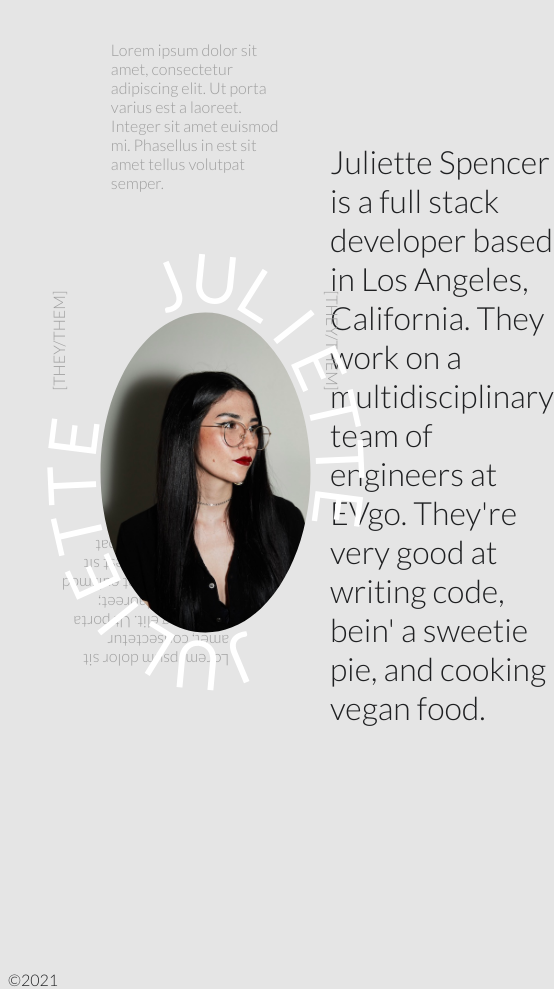
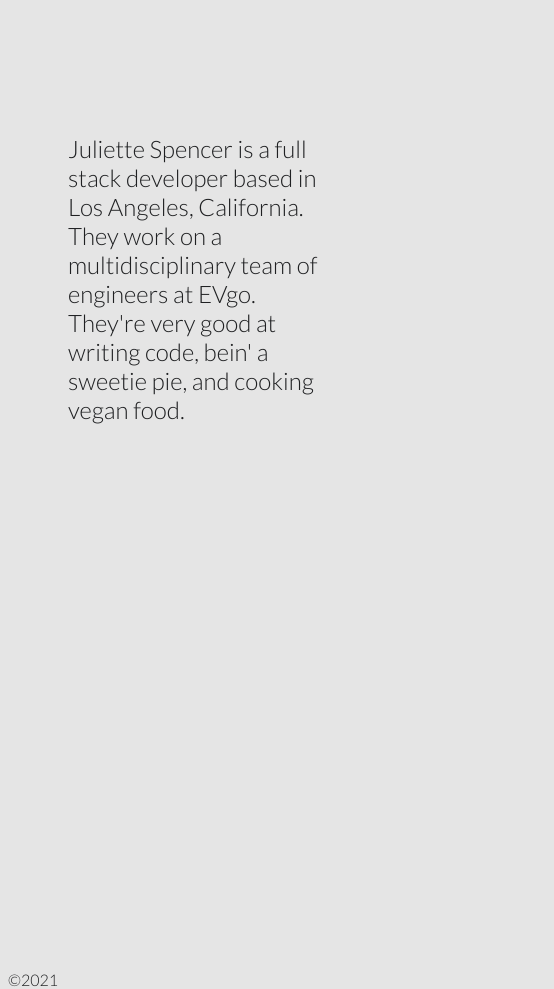
Before and after one commit to julietteabeyta/portfolio-2021, a Next.js app: page / in a window 390 px wide. Shown: the whole page, 554 px wide, since content can reach past the window. Built offline with nearby package versions, Linux system fonts and the light colour scheme; a web font is replaced by a local one.

Commit message:
Break out intro to its own component, responsively style header

```diff
--- /dev/null
+++ b/components/Introduction.js
@@ -0,0 +1,40 @@
+import { Fragment, useEffect, useRef } from 'react';
+
+export default function Introduction() {
+  const text1 = useRef(null);
+  const text2 = useRef(null);
+  useEffect(() => {
+    text1.current.innerHTML = text1.current.textContent.replace(/\S/g, "<span class='char'>$&</span>");
+    text2.current.innerHTML = text1.current.textContent.replace(/\S/g, "<span class='char'>$&</span>");
+  });
+  return (
+    <Fragment>
+      <div className='subtext'>
+        <div>
+        You're an artist and your canvas is the lives of those you love.
+        </div>
+      </div>
+      <div className='sidetext'>
+        <div>
+          <p>
+            [they/them]
+          </p>
+        </div>
+      </div>
+      <div className="header">
+        <div>
+          <h2 className="header-img-text" ref={ text1 }>Juliette</h2>
+          <h2 className="header-img-text" ref={ text2 }>Juliette</h2>
+          <img className="header-img" src="juliette.jpeg" alt="Juliette headshot"/>
+        </div>
+        <div>
+          <p>
+            Juliette Spencer is a full stack developer based in Los Angeles, California.
+            They work on a multidisciplinary team of engineers at EVgo. They're very good
+            at writing code, bein' a sweetie pie, and cooking vegan food.
+          </p>
+        </div>
+      </div>
+    </Fragment>
+  );
+}
--- a/pages/index.js
+++ b/pages/index.js
@@ -1,44 +1,12 @@
 import { useEffect, useRef } from 'react';
 
 import Layout from 'layouts/layout';
+import Introduction from 'components/Introduction';
 
 export default function Home() {
-  const text1 = useRef(null);
-  const text2 = useRef(null);
-  useEffect(() => {
-    text1.current.innerHTML = text1.current.textContent.replace(/\S/g, "<span class='char'>$&</span>");
-    text2.current.innerHTML = text1.current.textContent.replace(/\S/g, "<span class='char'>$&</span>");
-  });
   return (
     <Layout>
-      <div className='subtext'>
-        <div>
-          Lorem ipsum dolor sit amet, consectetur adipiscing elit. Ut porta varius est
-          a laoreet. Integer sit amet euismod mi. Phasellus in est sit amet tellus volutpat
-          semper.
-        </div>
-      </div>
-      <div className='sidetext'>
-        <div>
-          <p>
-            [they/them]
-          </p>
-        </div>
-      </div>
-      <div className="header">
-        <div>
-          <h2 className="header-img-text" ref={ text1 }>Juliette</h2>
-          <h2 className="header-img-text" ref={ text2 }>Juliette</h2>
-          <img className="header-img" src="juliette.jpeg" alt="Juliette headshot"/>
-        </div>
-        <div>
-          <p>
-            Juliette Spencer is a full stack developer based in Los Angeles, California.
-            They work on a multidisciplinary team of engineers at EVgo. They're very good
-            at writing code, bein' a sweetie pie, and cooking vegan food.
-          </p>
-        </div>
-      </div>
+      <Introduction />
     </Layout>
   );
 }
--- a/styles.css
+++ b/styles.css
@@ -49,8 +49,15 @@ a {
 .header div {
   max-width: 720px;
 }
+.header div:nth-child(2) {
+  padding-right: 50px;
+}
 .header div p {
   font-size: 2rem;
+}
+
+.subtext, .sidetext {
+  display: block;
 }
 
 .subtext {
@@ -67,12 +74,12 @@ a {
   top: -70px;
 }
 .subtext > div::after {
-  content: "Lorem ipsum dolor sit amet, consectetur adipiscing elit. Ut porta varius est a laoreet; Integer sit amet euismod mi. Phasellus in est sit amet tellus volutpat semper.";
+  content: "Your paint is the way you make us feel like we're enough.";
   position: absolute;
   transform: rotate(180deg);
   width: 100%;
   bottom: 0;
-  left: -50px;
+  left: -16px;
 }
 
 .sidetext {
@@ -163,5 +170,26 @@ a {
     offset-distance: calc(var(--offset) + 1572px);
   }
 }
+@media screen and (max-width: 992px) {
+  .header {
+    display: flex;
+  }
+  .header div:first-child {
+    display: none;
+  }
+  .header div {
+    max-width: 100%;
+  }
+  .header div:nth-child(2) {
+    padding: 0;
+  }
+  .header div:nth-child(2) p {
+    font-size: 1.5rem;
+  }
+
+  .subtext, .sidetext {
+    display: none;
+  }
+}
 
 /*# sourceMappingURL=styles.css.map */
--- a/styles.scss
+++ b/styles.scss
@@ -49,10 +49,17 @@ a {
   }
   div {
     max-width: 720px;
+    &:nth-child(2) {
+      padding-right: 50px;
+    }
     p {
       font-size: 2rem;
     }
   }
+}
+
+.subtext, .sidetext {
+  display: block;
 }
 
 .subtext {
@@ -67,12 +74,12 @@ a {
     position: relative;
     top: -70px;
     &::after {
-      content: 'Lorem ipsum dolor sit amet, consectetur adipiscing elit. Ut porta varius est a laoreet; Integer sit amet euismod mi. Phasellus in est sit amet tellus volutpat semper.';
+      content: "Your paint is the way you make us feel like we're enough.";
       position: absolute;
       transform: rotate(180deg);
       width: 100%;
       bottom: 0;
-      left: -50px;
+      left: -16px;
     }
   }
 }
@@ -171,3 +178,24 @@ a {
 		offset-distance: calc(var(--offset) + 1572px);
 	}
 }
+
+@media screen and (max-width: 992px) {
+  .header {
+    display: flex;
+    div:first-child {
+      display: none;
+    }
+    div {
+      &:nth-child(2) {
+        padding: 0;
+        p {
+          font-size: 1.5rem;
+        }
+      }
+      max-width: 100%;
+    }
+  }
+  .subtext, .sidetext {
+    display: none;
+  }
+}
```
